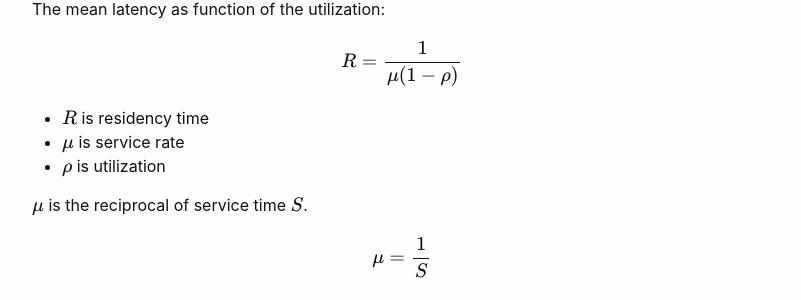
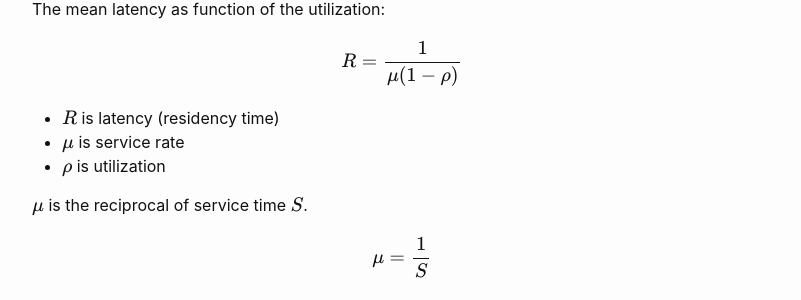
Before and after one commit to pveentjer/pveentjer.github.io, a Jekyll site: the page built from _posts/2022-04-18-service-time-cut-in-half.md, in a window 1280 px wide and 900 px high, scrolled down 433 px. Shown: the part 152-452 px from the top of the window, without its empty margins (238-1039 px from the left). Built offline with Jekyll 4.4.1, drawn with Linux system fonts in a browser that asks for light colours; formulas are drawn with MathJax 3.

```diff
--- a/_config.yml
+++ b/_config.yml
@@ -8,7 +8,7 @@ description: > # this means to ignore newlines until "show_excerpts:"
 show_excerpts: false # set to true to show excerpts on the homepage
 
 site.google_analytics: G-K99FV3VRXK
-page.comments: true
+page.comments: false
 # Minima date format
 # refer to https://shopify.github.io/liquid/filters/date/ if you want to customize this
 minima:
--- a/_posts/2022-04-18-service-time-cut-in-half.md
+++ b/_posts/2022-04-18-service-time-cut-in-half.md
@@ -19,7 +19,7 @@ The mean latency as function of the utilization:
 
 $$ R=\dfrac{1}{\mu(1-\rho)} $$
 
-- $$ R $$ is residency time
+- $$ R $$ is latency (residency time)
 - $$ \mu $$ is service rate
 - $$ \rho $$ is utilization
 
```
